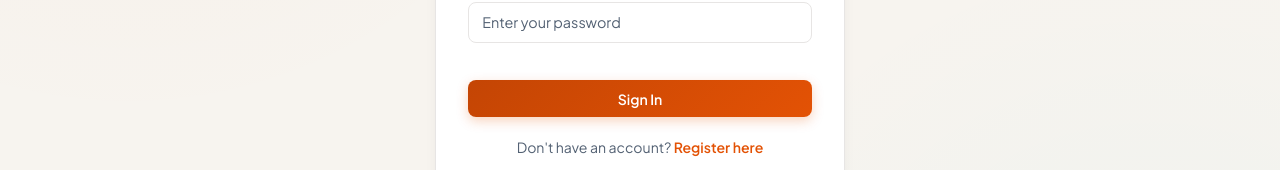
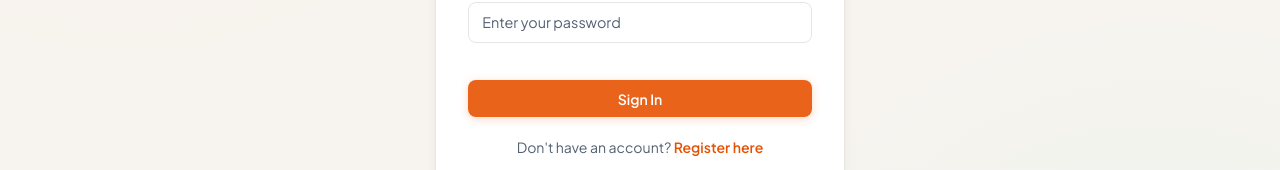
Before and after one commit to FlukeOwO/SmartCampusService, a React (Vite) app in the folder frontend/: page /#/login in a window 1280 px wide. Shown: the part 364-534 px from the top of the page. Built offline with nearby package versions, Linux system fonts and the light colour scheme; no server answers.

Commit message:
style: fix button contrast - white text on orange, dark text on white

```diff
--- a/frontend/src/styles/app.css
+++ b/frontend/src/styles/app.css
@@ -24,16 +24,28 @@
   box-shadow: 0 2px 8px rgba(227, 82, 5, 0.35);
 }
 
-button,
-.button {
-  background: var(--gradient-primary);
-  box-shadow: var(--shadow-btn);
+/* Primary button: orange bg + white text */
+.button:not(.secondary-button):not(.danger-button):not(.success-button) {
+  background: #E9631A;
+  color: #ffffff;
+  box-shadow: 0 2px 8px rgba(233, 99, 26, 0.25);
 }
 
-button:hover,
-.button:hover {
-  background: linear-gradient(135deg, #e35205 0%, #c44504 100%);
-  box-shadow: 0 6px 16px rgba(227, 82, 5, 0.35);
+.button:not(.secondary-button):not(.danger-button):not(.success-button):hover {
+  background: #C44E10;
+  color: #ffffff;
+}
+
+/* Secondary button: white bg + dark text */
+.secondary-button {
+  background: #ffffff !important;
+  color: #44403C !important;
+  border: 1px solid #E7E5E4 !important;
+}
+
+.secondary-button:hover {
+  background: #F7F4EF !important;
+  color: #E9631A !important;
 }
 
 input:focus,
```
